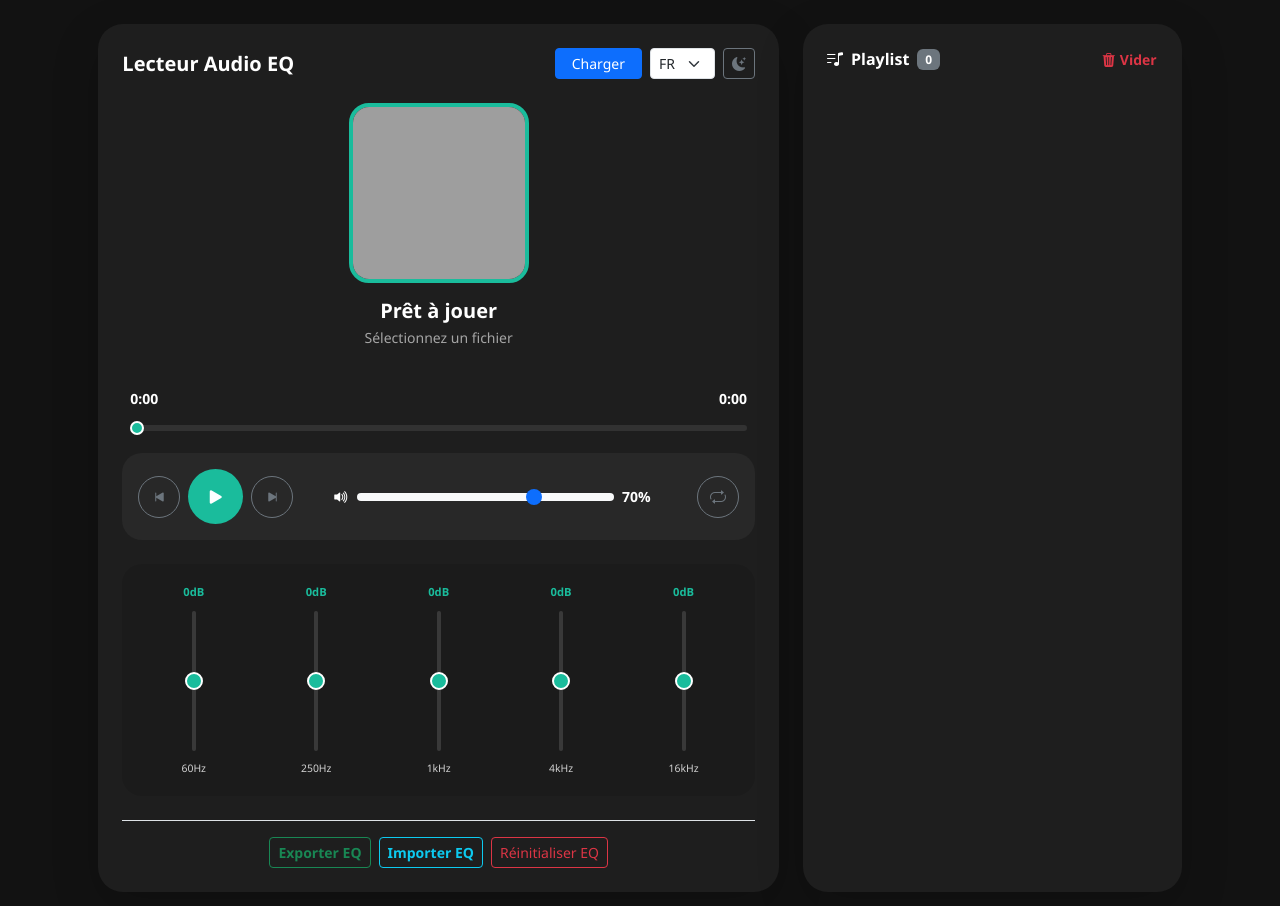
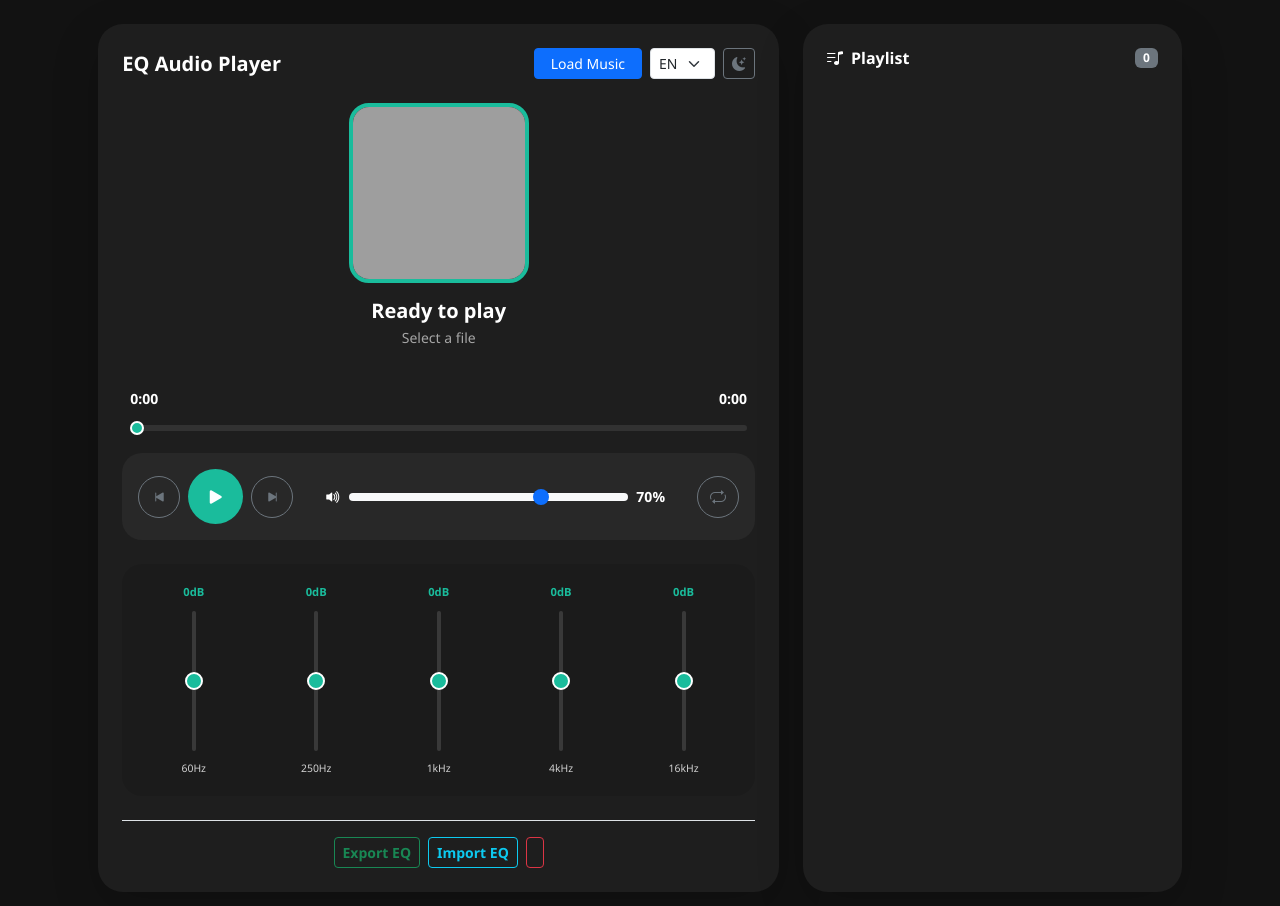
Before and after one commit to yohannzaoui/EQ-Audio-Player, a plain HTML site: page index.html in a window 1280 px wide. Drawn offline with nearby package versions, Linux system fonts and the light colour scheme; grey boxes are pictures that could not be loaded; a script that the page names is missing.

Commit message:
Update index.html

```diff
--- a/index.html
+++ b/index.html
@@ -1,5 +1,5 @@
 <!DOCTYPE html>
-<html lang="fr" data-theme="dark">
+<html lang="en" data-theme="dark">
 <head>
     <meta charset="UTF-8">
     <meta name="viewport" content="width=device-width, initial-scale=1.0">
@@ -11,22 +11,22 @@
 </head>
 <body>
 
-<div class="container-fluid py-4 px-2 px-lg-5">
+<div class="container-fluid py-4 px-lg-5">
     <div class="row g-4 justify-content-center">
 
         <div class="col-12 col-lg-7">
-            <div class="card p-3 p-sm-4 shadow-lg border-0 h-100">
+            <div class="card p-4 shadow-lg border-0 h-100">
                 <div class="d-flex justify-content-between align-items-center mb-4 flex-wrap gap-2">
                     <div class="d-flex align-items-center">
-                        <h5 id="ui-title" class="mb-0 fw-bold">Lecteur Audio EQ</h5>
+                        <h5 id="ui-title" class="mb-0 fw-bold">EQ Audio Player</h5>
                         <span id="formatBadge" class="badge ms-2 d-none"></span>
                     </div>
-                    <div class="d-flex gap-2 ms-auto align-items-center">
-                        <label for="fileInput" class="btn btn-primary btn-sm px-2 px-sm-3 mb-0" id="ui-btn-label">Charger</label>
+                    <div class="d-flex gap-2">
+                        <label for="fileInput" class="btn btn-primary btn-sm px-3 mb-0" id="ui-btn-label">Load Music</label>
                         <input type="file" id="fileInput" accept="audio/*" class="d-none" multiple>
-                        <select id="langSelect" class="form-select form-select-sm w-auto">
+                        <select id="langSelect" class="form-select form-select-sm" style="width: auto;">
+                            <option value="en">EN</option>
                             <option value="fr">FR</option>
-                            <option value="en">EN</option>
                         </select>
                         <button id="themeToggle" class="btn btn-outline-secondary btn-sm">
                             <i id="themeIcon" class="bi bi-moon-stars-fill"></i>
@@ -36,11 +36,11 @@
 
                 <div class="album-section mb-4 text-center">
                     <div class="art-wrapper mx-auto mb-3">
-                        <img id="albumArt" src="https://cdn-icons-png.flaticon.com/512/3844/3844724.png" alt="Pochette">
+                        <img id="albumArt" src="https://cdn-icons-png.flaticon.com/512/3844/3844724.png" alt="Cover">
                     </div>
                     <div class="track-info">
-                        <h5 id="trackTitle" class="mb-1 text-truncate px-3">Prêt à jouer</h5>
-                        <p id="trackArtist" class="small">Sélectionnez un fichier</p>
+                        <h5 id="trackTitle" class="mb-1 text-truncate px-3">Ready to play</h5>
+                        <p id="trackArtist" class="small">Select a file</p>
                     </div>
                 </div>
 
@@ -53,20 +53,17 @@
                 </div>
 
                 <div class="main-controls-card p-3 mb-4">
-                    <div class="d-flex align-items-center justify-content-center justify-content-md-between gap-3 flex-wrap">
-
-                        <div class="d-flex align-items-center justify-content-center gap-2">
+                    <div class="d-flex align-items-center justify-content-between gap-3 flex-wrap">
+                        <div class="d-flex align-items-center gap-2">
                             <button id="prevBtn" class="btn btn-outline-secondary btn-round"><i class="bi bi-skip-start-fill"></i></button>
                             <button id="playBtn" class="btn btn-accent-round"><i id="playIcon" class="bi bi-play-fill"></i></button>
                             <button id="nextBtn" class="btn btn-outline-secondary btn-round"><i class="bi bi-skip-end-fill"></i></button>
                         </div>
-
-                        <div class="volume-box flex-grow-1 d-flex align-items-center justify-content-center gap-2 px-3 mx-2" style="min-width: 180px;">
+                        <div class="volume-box flex-grow-1 d-flex align-items-center gap-2 px-3">
                             <i id="volIcon" class="bi bi-volume-up-fill"></i>
                             <input type="range" id="volSlider" class="form-range" min="0" max="1" step="0.01" value="0.7">
-                            <span id="volValue" class="small fw-bold" style="min-width: 35px;">70%</span>
+                            <span id="volValue" class="small fw-bold">70%</span>
                         </div>
-
                         <button id="loopToggle" class="btn btn-outline-secondary btn-round"><i id="loopIcon" class="bi bi-repeat"></i></button>
                     </div>
                     <audio id="audioSource" class="d-none"></audio>
@@ -81,10 +78,10 @@
                 </div>
 
                 <div class="d-flex flex-wrap gap-2 justify-content-center pt-3 border-top">
-                    <button id="exportBtn" class="btn btn-outline-success btn-sm fw-bold">Exporter EQ</button>
-                    <label for="importInput" class="btn btn-outline-info btn-sm mb-0 fw-bold" id="ui-import-label">Importer EQ</label>
+                    <button id="exportBtn" class="btn btn-outline-success btn-sm fw-bold">Export EQ</button>
+                    <label for="importInput" class="btn btn-outline-info btn-sm mb-0 fw-bold" id="ui-import-label">Import EQ</label>
                     <input type="file" id="importInput" accept=".json" class="d-none">
-                    <button id="resetBtn" class="btn btn-outline-danger btn-sm">Réinitialiser EQ</button>
+                    <button id="resetBtn" class="btn btn-outline-danger btn-sm"></button>
                 </div>
             </div>
         </div>
@@ -93,12 +90,9 @@
             <div class="card p-4 shadow-lg border-0 h-100">
                 <h6 class="fw-bold mb-3 d-flex align-items-center">
                     <i class="bi bi-music-note-list me-2"></i> Playlist
-                    <span id="playlistCount" class="badge bg-secondary ms-2">0</span>
-                    <button id="clearPlaylistBtn" class="btn btn-link btn-sm text-danger ms-auto p-0 text-decoration-none fw-bold">
-                        <i class="bi bi-trash3-fill me-1"></i><span id="ui-clear-playlist">Vider</span>
-                    </button>
+                    <span id="playlistCount" class="badge bg-secondary ms-auto">0</span>
                 </h6>
-                <div id="playlistContainer" class="list-group list-group-flush custom-scrollbar overflow-auto" style="max-height: 500px;"></div>
+                <div id="playlistContainer" class="list-group list-group-flush custom-scrollbar overflow-auto" style="max-height: 600px;"></div>
             </div>
         </div>
     </div>
```
